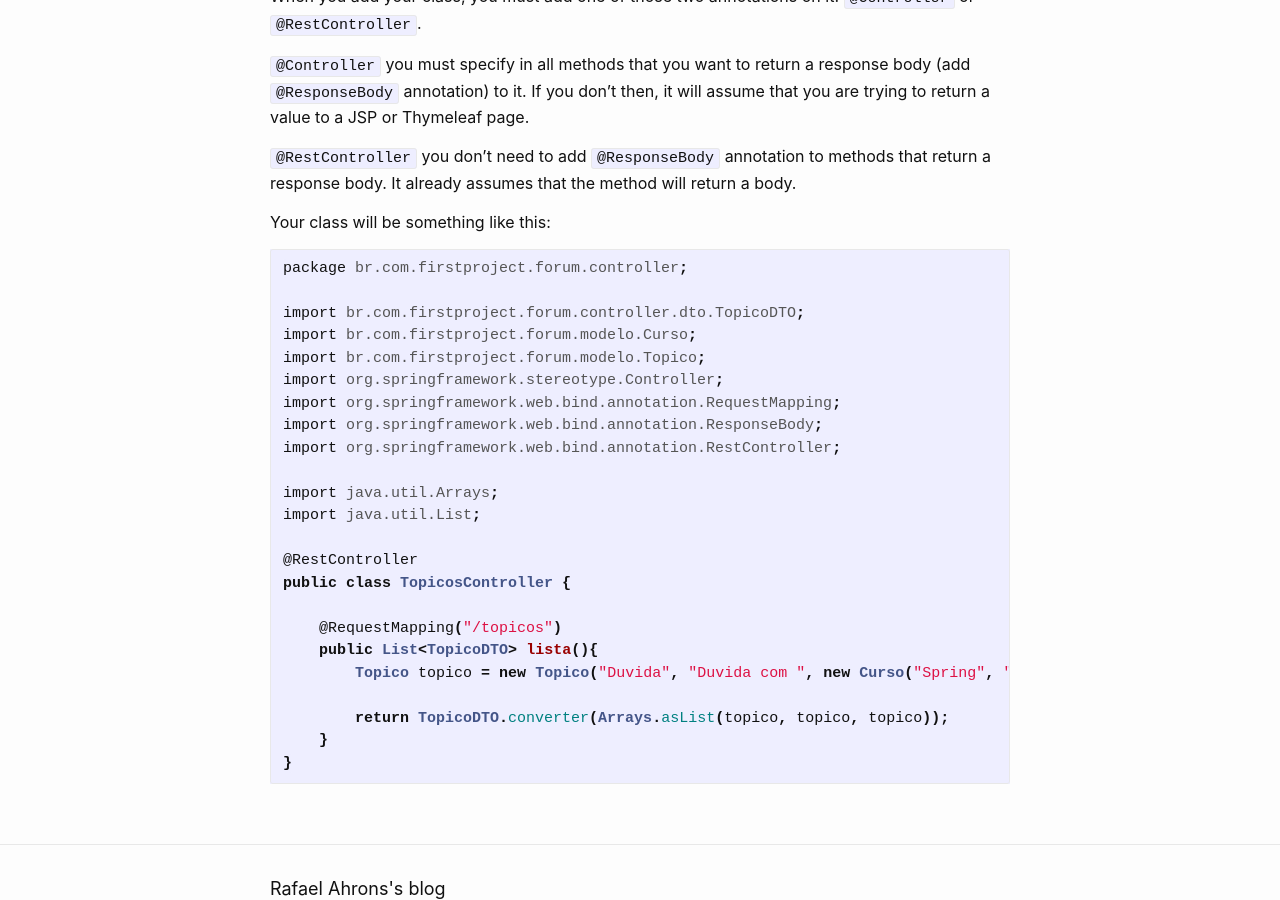
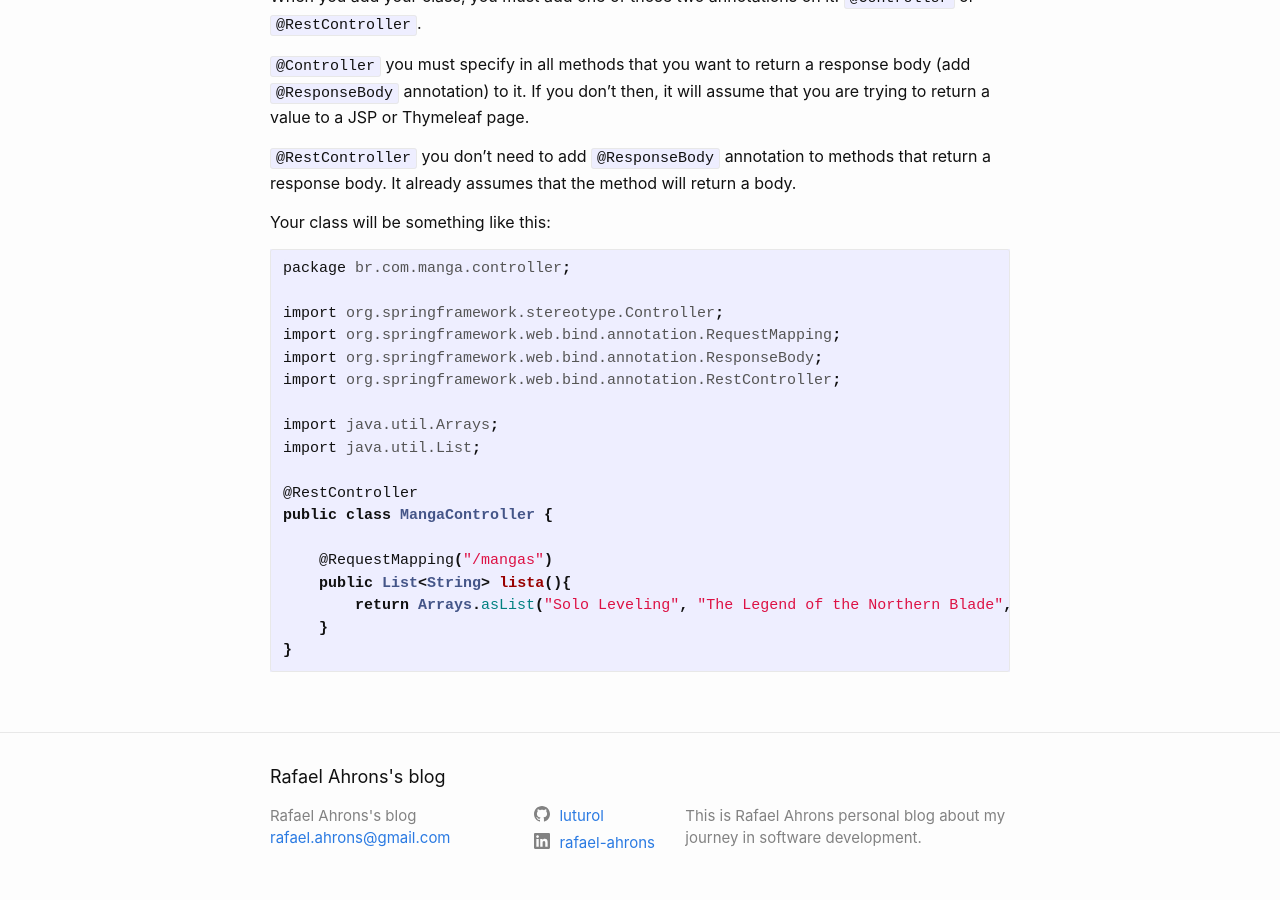
Before and after one commit to luturol/luturol.github.io, a Jekyll site: the page built from _posts/2022-04-26-How-to-start-spring-boot-project.md, in a window 1280 px wide and 900 px high, scrolled down 1201 px. Built offline with Jekyll 4.4.1, drawn with Linux system fonts in a browser that asks for light colours.

Commit message:
Removed TopicoController and Added MangaController

````diff
--- a/_posts/2022-04-26-How-to-start-spring-boot-project.md
+++ b/_posts/2022-04-26-How-to-start-spring-boot-project.md
@@ -54,11 +54,8 @@ When you add your class, you must add one of those two annotations on it: ```@Co
 Your class will be something like this:
 
 ```java
-package br.com.firstproject.forum.controller;
+package br.com.manga.controller;
 
-import br.com.firstproject.forum.controller.dto.TopicoDTO;
-import br.com.firstproject.forum.modelo.Curso;
-import br.com.firstproject.forum.modelo.Topico;
 import org.springframework.stereotype.Controller;
 import org.springframework.web.bind.annotation.RequestMapping;
 import org.springframework.web.bind.annotation.ResponseBody;
@@ -68,13 +65,11 @@ import java.util.Arrays;
 import java.util.List;
 
 @RestController
-public class TopicosController {
+public class MangaController {
 
-    @RequestMapping("/topicos")
-    public List<TopicoDTO> lista(){
-        Topico topico = new Topico("Duvida", "Duvida com ", new Curso("Spring", "Programação"));
-
-        return TopicoDTO.converter(Arrays.asList(topico, topico, topico));
+    @RequestMapping("/mangas")
+    public List<String> lista(){
+        return Arrays.asList("Solo Leveling", "The Legend of the Northern Blade", "Tales of Demons and Gods");
     }
 }
 ```
````
